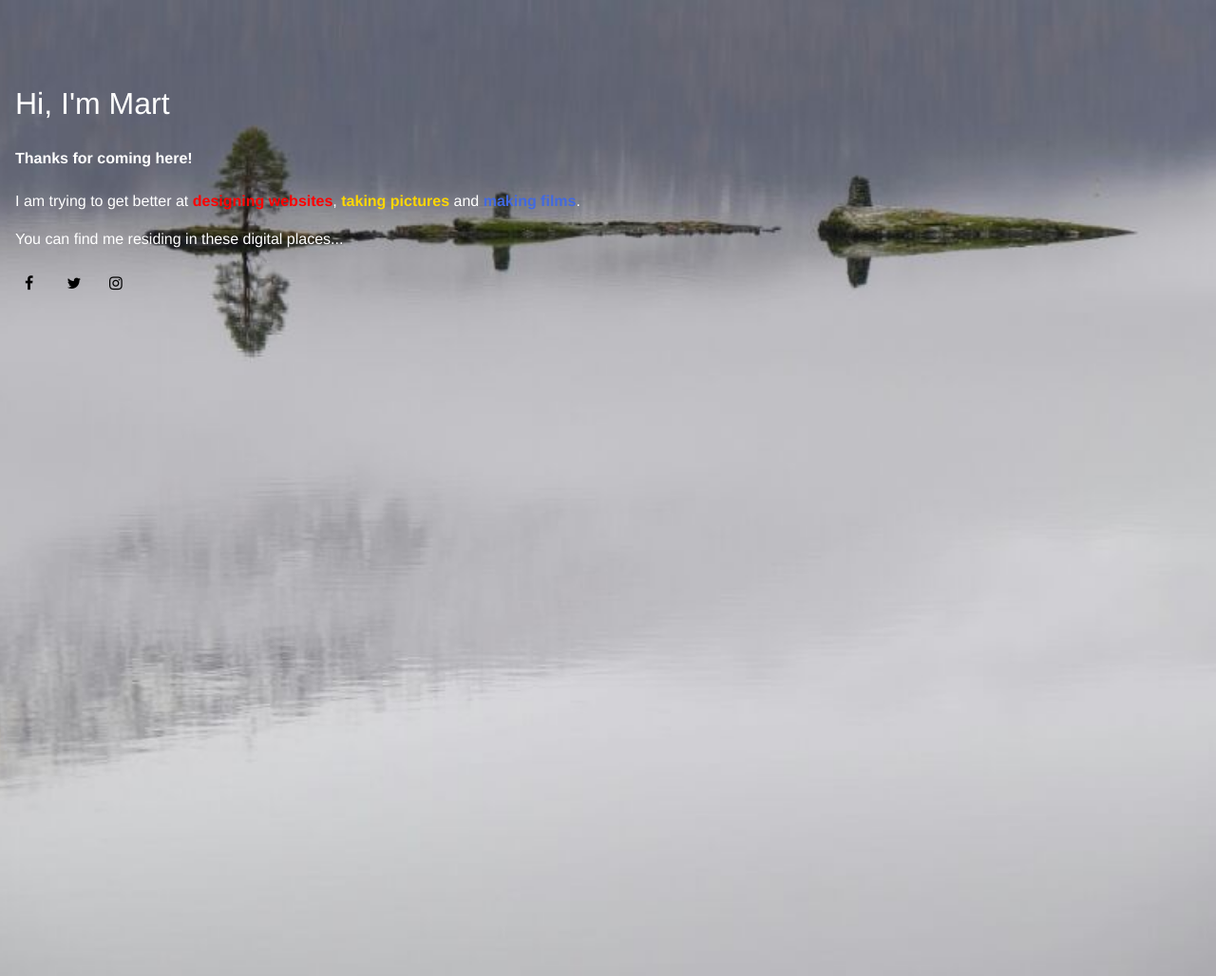
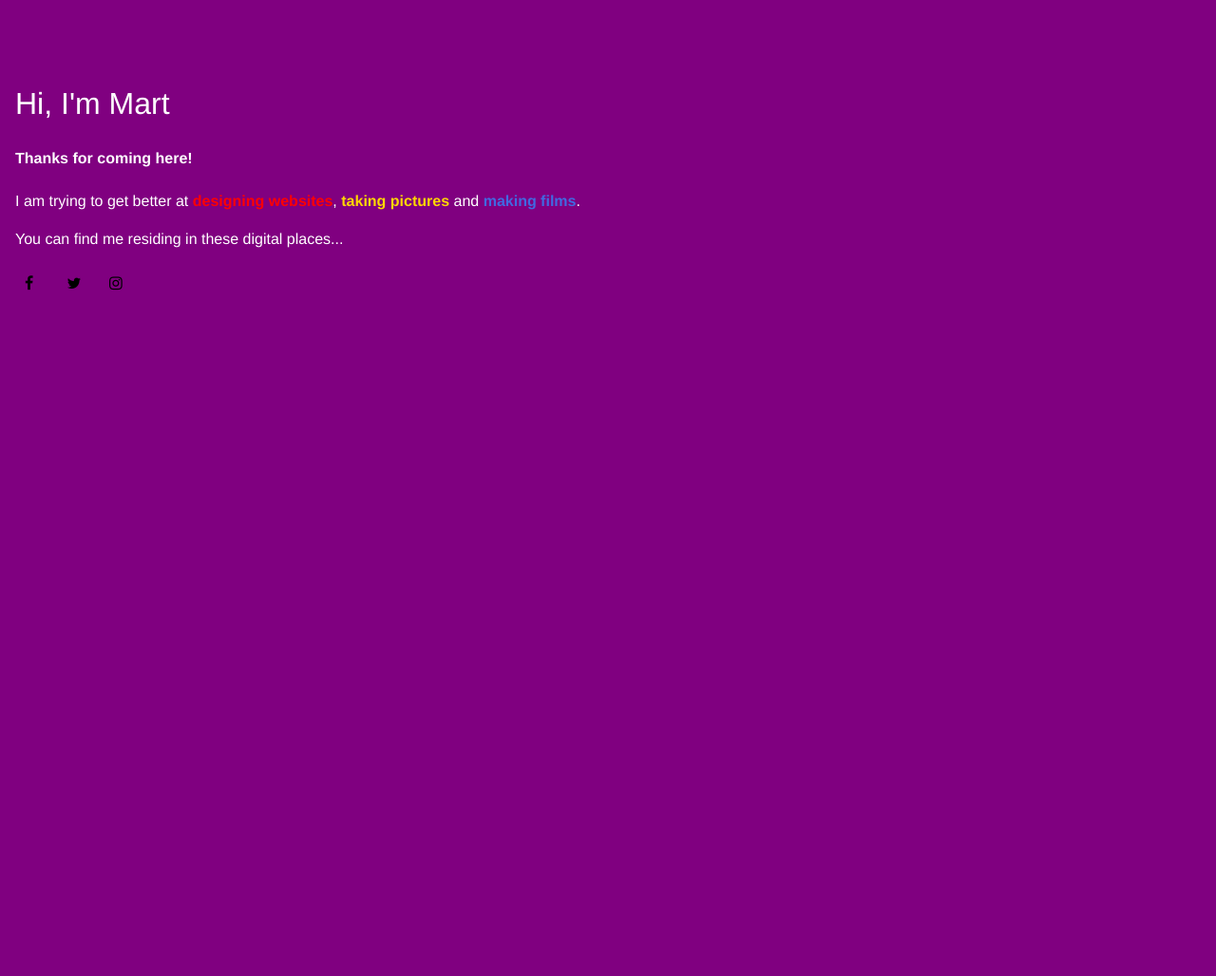
Before and after one commit to mxdws/espresso, a Jekyll site: the page built from index.html, in a window 1280 px wide. Shown: the whole page at 95% size. Built offline with Jekyll 4.4.1, drawn with Linux system fonts in a browser that asks for light colours; nearby versions of some CDN libraries.

Commit message:
Update style.css

```diff
--- a/assets/css/style.css
+++ b/assets/css/style.css
@@ -2,11 +2,12 @@
 body {
 	display: none;
 	height: 100vh;
-
+/*
 	background-image: url('https://mxdws.github.io/onepage/assets/img/mxdbackg.jpg');
 	background-size: cover;
 	background-position: center;
-
+*/
+	background: purple;
 	margin: 0 auto;
 	max-width: 40em;
 	line-height: 1.5;
```
